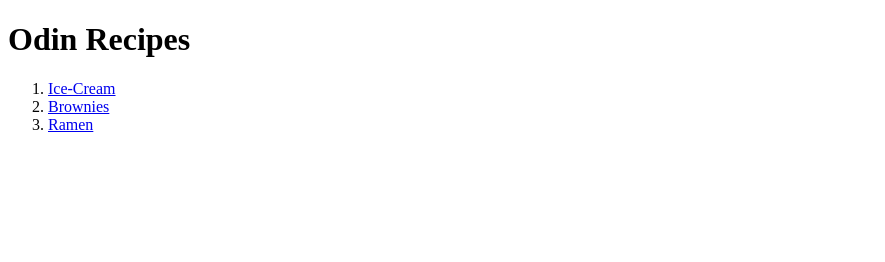
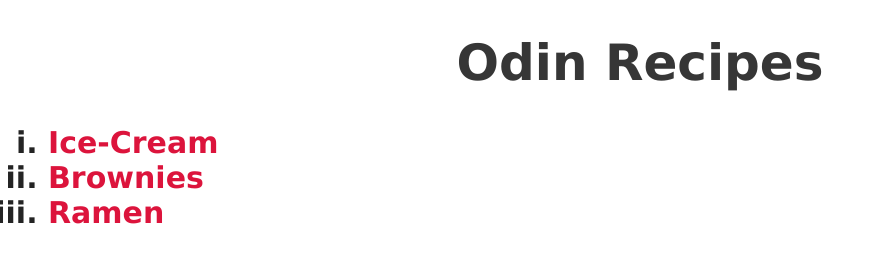
Before and after one commit to 1nOnlyMrPixel/o-recipes, a plain HTML site: page index.html in a window 1280 px wide. Shown: the whole page, without its empty margins (0-885 px from the left). Drawn offline with Linux system fonts and the light colour scheme.

Commit message:
Add & link css to homepage
Added style-index.html and linked to index.html with basic some eye
catching styles

```diff
--- a/index.html
+++ b/index.html
@@ -3,7 +3,9 @@
 <head>
     <meta charset="UTF-8">
     <meta name="viewport" content="width=device-width, initial-scale=1.0">
-    <title>My-Recipes</title>
+
+    <title>My-Recipes.com</title>
+<link rel="stylesheet" href="./style-index.css">
 </head>
 <body>
     <h1>Odin Recipes</h1>
--- /dev/null
+++ b/style-index.css
@@ -0,0 +1,21 @@
+h1
+{
+    text-align: center;
+    font-family: Verdana, Geneva, Tahoma, sans-serif;
+    color: rgb(54, 54, 54);
+    font-size: 50px;
+}
+ol
+{
+    font-family: Verdana, Geneva, Tahoma, sans-serif;
+    color: rgb(36, 36, 36);
+    font-weight: 800;
+    font-size: 30px;
+    list-style-type:lower-roman;
+    list-style-position: outside;
+}
+li a
+{
+    text-decoration: none;
+    color: crimson    ;
+}
```
